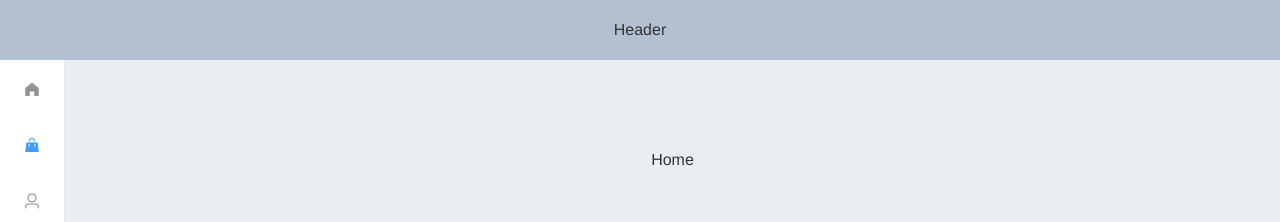
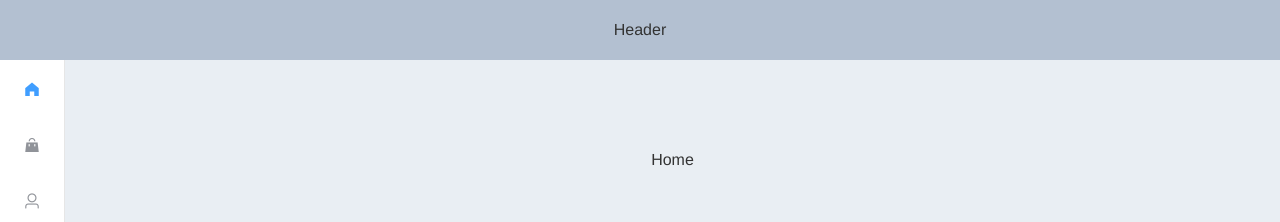
Before and after one commit to zhangbbbbbbb/adminSystem, a Vue app: page / in a window 1280 px wide. Shown: the top 222 px of the page. Built offline with nearby package versions, Linux system fonts and the light colour scheme.

Commit message:
动态路由设置，组件优化

```diff
--- a/package.json
+++ b/package.json
@@ -13,7 +13,7 @@
     "element-ui": "^2.15.12",
     "vue": "^2.6.14",
     "vue-router": "3",
-    "vuex": "^4.1.0"
+    "vuex": "3.6.2"
   },
   "devDependencies": {
     "@babel/core": "^7.12.16",
--- a/src/components/CommonAside.vue
+++ b/src/components/CommonAside.vue
@@ -1,59 +1,23 @@
 <template>
-  <el-menu default-active="1" class="el-menu-vertical-demo" @open="handleOpen" @close="handleClose" :collapse="isCollapse">
-    <common-aside-item v-for="(menu, index) in menuList" :key="index" :menu="menu" :index="index"></common-aside-item>
+  <el-menu :default-active="$route.path == '/' ? defaultPage.path : $route.path" router class="el-menu-vertical-demo" @open="handleOpen" @close="handleClose" :collapse="isCollapse">
+    <common-aside-item v-for="(menu, index) in menuList" :key="index" :menu="menu"></common-aside-item>
   </el-menu>
 </template>
 
 <script>
   import CommonAsideItem from './CommonAsideItem.vue'
+  import { mapState } from 'vuex'
   export default {
     data() {
       return {
-        isCollapse: true,
-        menuList: [
-          {
-            path: '/',
-            name: 'home',
-            label: '首页',
-            icon:'s-home',
-            url: 'Home/Home'
-          },
-          {
-            path: '/mall',
-            name: 'mall',
-            label: '商品管理',
-            icon:'s-goods',
-            url: 'MallManage/MallManage'
-          },
-          {
-            path: '/user',
-            name: 'user',
-            label: '用户管理',
-            icon:'user',
-            url: 'UserManage/userManage'
-          },
-          {
-            label: '其他',
-            icon: 'more',
-            children: [
-              {
-                path: '/page1',
-                name: 'page1',
-                label: '页面1',
-                icon:'setting',
-                url: 'other/Pageone'
-              },
-              {
-                path: '/page2',
-                name: 'page2',
-                label: '页面2',
-                icon:'setting',
-                url: 'other/Pageotwo'
-              }
-            ]
-          }
-        ]
+        isCollapse: true
       };
+    },
+    computed: {
+      ...mapState('menu', {
+        defaultPage: 'defaultPage',
+        menuList: 'menuList'
+      })
     },
     methods: {
       handleOpen(key, keyPath) {
--- a/src/components/CommonAsideItem.vue
+++ b/src/components/CommonAsideItem.vue
@@ -1,12 +1,12 @@
 <template>
-  <el-submenu v-if="menu.children" :index="`${index}`">
+  <el-submenu v-if="menu.children" :index="menu.name">
     <template v-slot:title>
       <i :class="`el-icon-${menu.icon}`"></i>
       <span slot="title">{{menu.label}}</span>
     </template>
-    <common-aside-item v-for="(menu, idx) in menu.children" :key="`${index}-${idx}`" :menu="menu" :index="`${index}-${idx}`"></common-aside-item>
+    <common-aside-item v-for="(item, index) in menu.children" :key="`${index}`" :menu="item"></common-aside-item>
   </el-submenu>
-  <el-menu-item v-else :index="`${index}`">
+  <el-menu-item v-else :index="menu.path">
     <i :class="`el-icon-${menu.icon}`"></i>
     <span slot="title">{{menu.label}}</span>
   </el-menu-item>
@@ -15,6 +15,6 @@
 <script>
   export default {
     name: 'CommonAsideItem',
-    props: ['menu', 'index']
+    props: ['menu']
   }
 </script>
--- a/src/main.js
+++ b/src/main.js
@@ -3,7 +3,8 @@ import Vue from 'vue'
 import ElementUI from 'element-ui'
 import 'element-ui/lib/theme-chalk/index.css'
 import App from './App.vue'
-import router from './router/index.js'
+import router from './router'
+import store from './store'
 
 Vue.config.productionTip = false
 
@@ -13,5 +14,6 @@ Vue.use(ElementUI)
 
 new Vue({
   router,
+  store,
   render: h => h(App),
 }).$mount('#app')
--- a/src/router/index.js
+++ b/src/router/index.js
@@ -1,24 +1,36 @@
 import Vue from 'vue'
 import VueRouter from 'vue-router'
-import HomeView from '../view/HomeView.vue'
-import UserView from '../view/UserView.vue'
+import store from '../store'
+// import HomeView from '../view/HomeView.vue'
+// console.log(HomeView)
 
-Vue.use(VueRouter);
+Vue.use(VueRouter)
+
+function setRoutes(list){
+  list.forEach(item => {
+    if(item.children) {
+      setRoutes(item.children)
+    }else{
+      routes.push(
+        {
+          path: item.path,
+          name: item.name,
+          component: () => import(`../view/${item.component}`)
+        }
+      )
+    }
+  })
+}
 
 const routes = [
-	{
-		path: '/',
-		component: HomeView
-	},
-  {
-    path: '/home',
-    component: HomeView
-  },
-  {
-    path: '/user',
-    component: UserView
-  }
+ {
+   path: '/',
+   component: (resolve) => require([`../view/${store.state.menu.defaultPage.component}.vue`], resolve)
+ }
 ]
+
+setRoutes(store.state.menu.menuList)
+// console.log(routes)
 
 const router = new VueRouter({
 	routes
--- /dev/null
+++ b/src/store/index.js
@@ -0,0 +1,13 @@
+import Vue from 'vue';
+import Vuex from 'vuex'
+import menu from './menu.js'
+
+Vue.use(Vuex)
+
+const store = new Vuex.Store({
+  modules: {
+    menu
+  }
+})
+
+export default store
--- /dev/null
+++ b/src/store/menu.js
@@ -0,0 +1,58 @@
+export default {
+  namespaced: true,
+  state: {
+    defaultPage: {
+      path: '/home',
+      component: 'HomeView'
+    },
+    menuList: [
+      {
+        path: '/home',
+        name: 'home',
+        label: '首页',
+        icon:'s-home',
+        url: 'Home/Home',
+        component: 'HomeView'
+      },
+      {
+        path: '/mall',
+        name: 'mall',
+        label: '商品管理',
+        icon:'s-goods',
+        url: 'MallManage/MallManage',
+        component: 'MallManageView'
+      },
+      {
+        path: '/user',
+        name: 'user',
+        label: '用户管理',
+        icon:'user',
+        url: 'UserManage/userManage',
+        component: 'UserManageView'
+      },
+      {
+        name: 'other',
+        label: '其他',
+        icon: 'more',
+        children: [
+          {
+            path: '/page1',
+            name: 'page1',
+            label: '页面1',
+            icon:'setting',
+            url: 'other/Pageone',
+            component: 'PageoneView'
+          },
+          {
+            path: '/page2',
+            name: 'page2',
+            label: '页面2',
+            icon:'setting',
+            url: 'other/Pagetwo',
+            component: 'PagetwoView'
+          }
+        ]
+      }
+    ]
+  }
+}
--- /dev/null
+++ b/src/view/MallManageView.vue
@@ -0,0 +1,9 @@
+<template>
+  <p>Mall</p>
+</template>
+
+<script>
+  export default {
+
+  }
+</script>
```
Also changed, not shown: src/api/request.js (added, +13 -0 lines), src/view/UserManageView.vue (renamed from src/view/UserView.vue), 2 other files (tests, documents, lock files or other folders).
